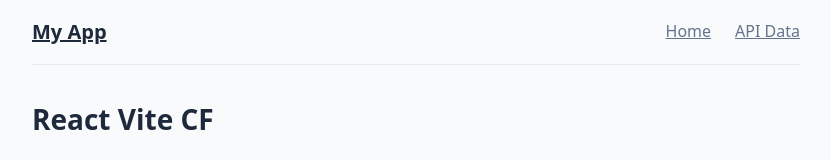
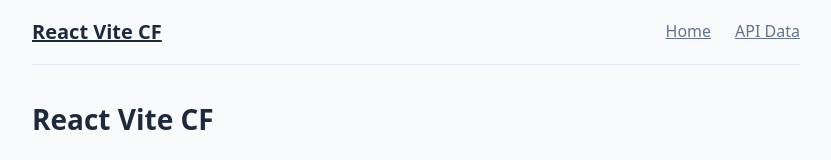
Before and after one commit to Krisnasw/test-cloudflare-pages, a React (Vite) app: page / in a window 1280 px wide. Shown: the top 160 px of the page, without its empty margins (224-1055 px from the left). Built offline with nearby package versions, Linux system fonts and the light colour scheme; no server answers.

Commit message:
fix: update title in index.html and use dynamic app title in navigation

```diff
--- a/index.html
+++ b/index.html
@@ -3,7 +3,7 @@
   <head>
     <meta charset="UTF-8" />
     <meta name="viewport" content="width=device-width, initial-scale=1.0" />
-    <title>React Vite CF</title>
+    <title>%VITE_APP_TITLE%</title>
   </head>
   <body>
     <div id="root"></div>
--- a/src/routes.tsx
+++ b/src/routes.tsx
@@ -2,10 +2,11 @@ import { createRouter, createRootRoute, createRoute, Outlet } from '@tanstack/re
 
 // Root route component
 function RootComponent() {
+  const appTitle = import.meta.env.VITE_APP_TITLE || 'Default Title'
   return (
     <div className="app-container">
       <nav className="navbar">
-        <a href="/" className="nav-brand">My App</a>
+        <a href="/" className="nav-brand">{appTitle}</a>
         <div className="nav-links">
           <a href="/">Home</a>
           <a href="/api-data">API Data</a>
```
